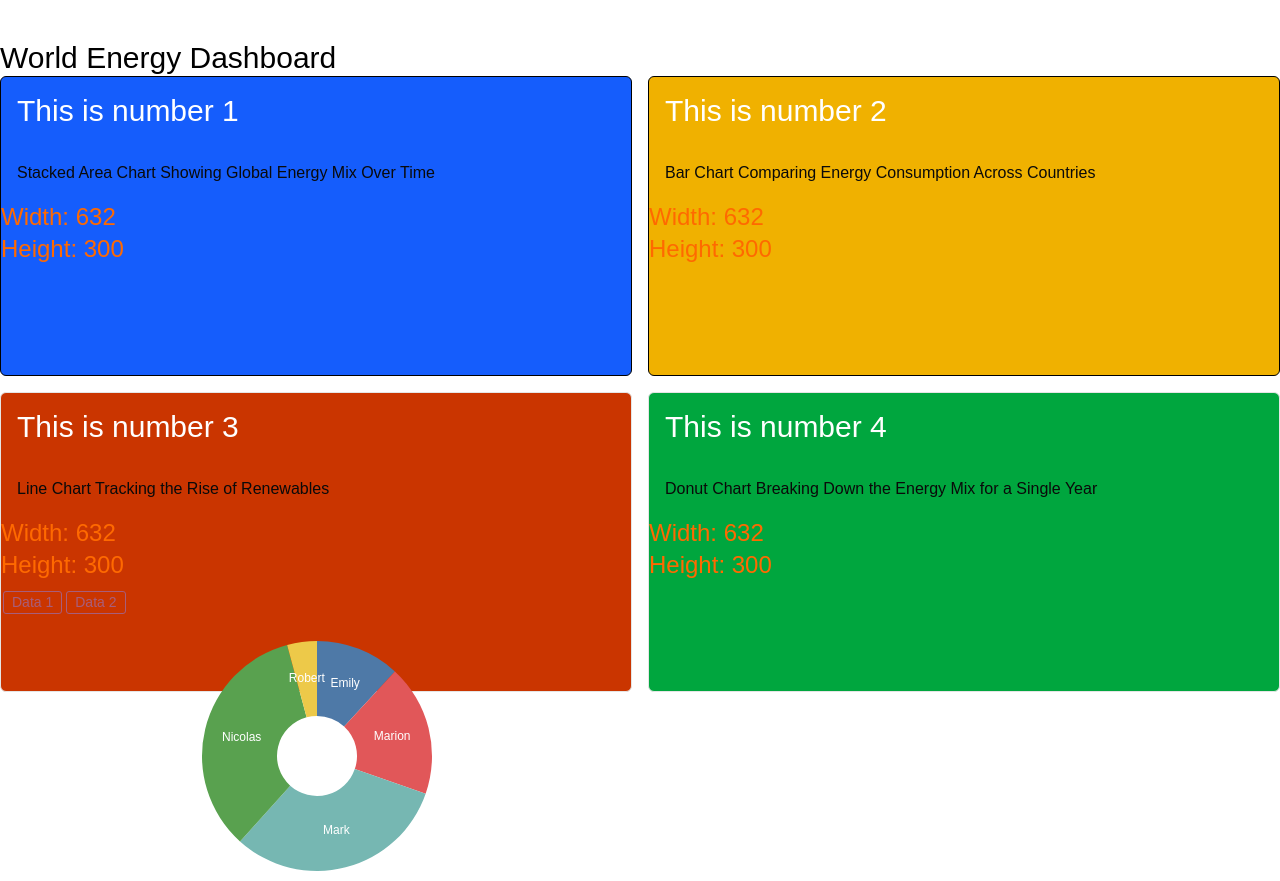
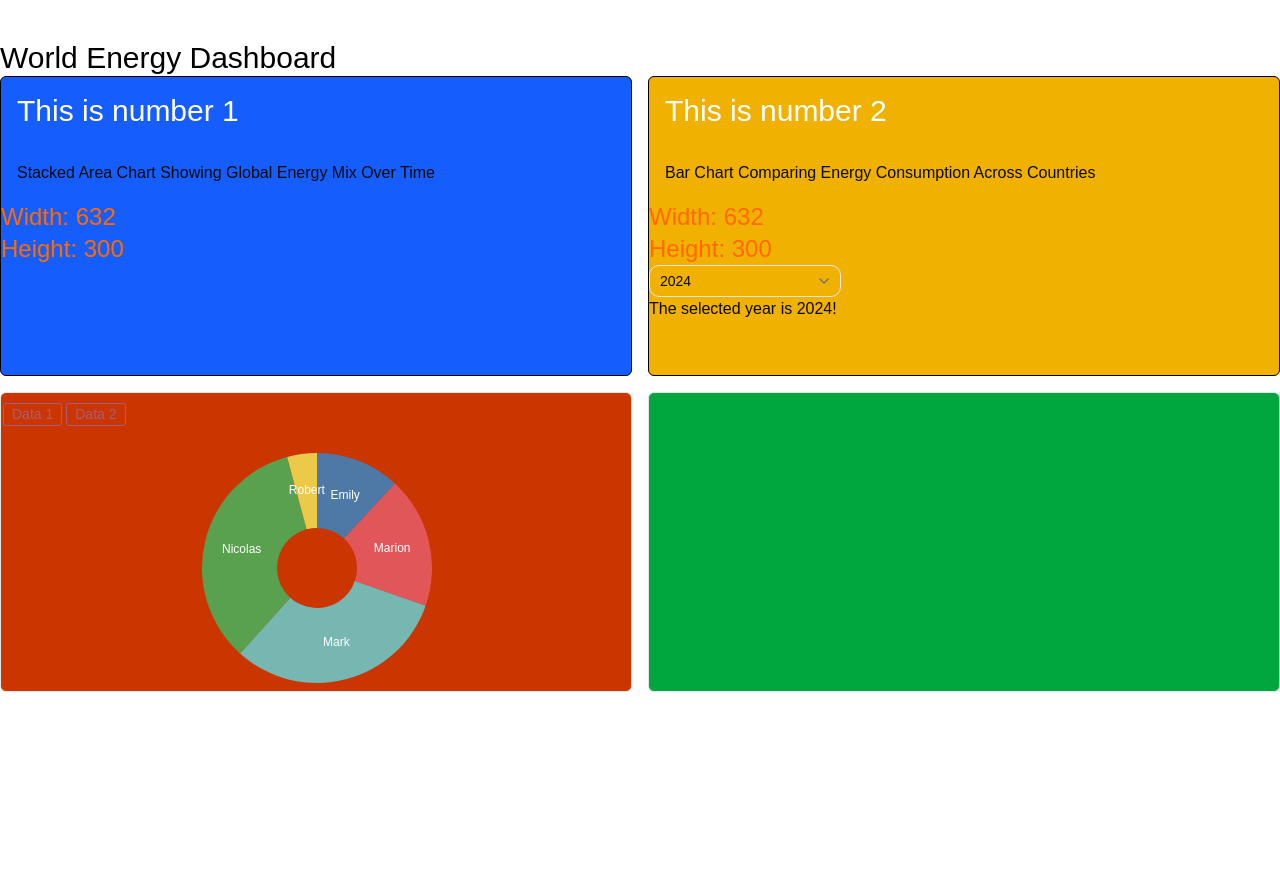
Before and after one commit to kpivert/world_energy_dashboard, a React (Vite) app: page / in a window 1280 px wide. After the commit the page ends 800 px from the top, so only its background shows below. Built offline with nearby package versions, Linux system fonts and the light colour scheme.

Commit message:
Add dropdown

```diff
--- a/src/App.jsx
+++ b/src/App.jsx
@@ -4,6 +4,15 @@
 import { data } from "./data.js";
 import { data2024, ResponsiveDonut } from "./Donut.jsx";
 import { DonutDatasetTransition } from "./donut-multiple-datasets.js";
+import {
+  Select,
+  SelectContent,
+  SelectGroup,
+  SelectItem,
+  SelectLabel,
+  SelectTrigger,
+  SelectValue,
+} from "@/components/ui/select";
 
 function App() {
   const chart1Ref = useRef(null);
@@ -33,7 +42,15 @@
       value: value,
     }));
 
-  console.log(result);
+  const years = [...new Set(data.map((d) => d.year))].reverse();
+
+  const [year, setYear] = useState("2024");
+
+  // console.log(result);
+
+  // console.log([...new Set(data.map((d) => d.year))]);
+
+  console.log(years);
 
   return (
     <>
@@ -73,6 +90,23 @@
                 <br />
                 Height: {chart2Size.height}
               </p>
+              <Select value={year} onValueChange={setYear}>
+                <SelectTrigger className="w-full max-w-48">
+                  {/* <SelectValue placeholder="Select a Year" /> */}
+                  <SelectValue placeholder="Select a Year" />
+                </SelectTrigger>
+                <SelectContent>
+                  <SelectGroup>
+                    <SelectLabel>Years</SelectLabel>
+                    {years.map((y) => (
+                      <SelectItem key={y} value={String(y)}>
+                        {y}
+                      </SelectItem>
+                    ))}
+                  </SelectGroup>
+                </SelectContent>
+              </Select>
+              <p>The selected year is {year}!</p>
             </div>
           </div>
           <div className="gap-y-28"></div>
@@ -81,13 +115,13 @@
             <div
               ref={chart3Ref}
               className="bg-orange-700 h-100 md:h-75 border rounded-sm">
-              <p className="p-4 text-3xl text-white">This is number 3</p>
+              {/* <p className="p-4 text-3xl text-white">This is number 3</p>
               <p className="p-4">Line Chart Tracking the Rise of Renewables</p>
               <p className="text-2xl text-orange-500">
                 Width: {chart3Size.width}
                 <br />
                 Height: {chart3Size.height}
-              </p>
+              </p> */}
               <DonutDatasetTransition
                 width={chart3Size.width}
                 height={chart3Size.height}
@@ -96,7 +130,7 @@
             <div
               ref={chart4Ref}
               className="bg-green-600 border rounded-sm h-100 md:h-75">
-              <p className="p-4 text-3xl text-white">This is number 4</p>
+              {/* <p className="p-4 text-3xl text-white">This is number 4</p>
               <p className="p-4">
                 Donut Chart Breaking Down the Energy Mix for a Single Year
               </p>
@@ -104,7 +138,7 @@
                 Width: {chart4Size.width}
                 <br />
                 Height: {chart4Size.height}
-              </p>
+              </p> */}
               <ResponsiveDonut
                 data2024={data2024}
                 width={chart4Size.width}
--- /dev/null
+++ b/src/components/ui/select.jsx
@@ -0,0 +1,182 @@
+import * as React from "react"
+import { Select as SelectPrimitive } from "radix-ui"
+
+import { cn } from "@/lib/utils"
+import { ChevronDownIcon, CheckIcon, ChevronUpIcon } from "lucide-react"
+
+function Select({
+  ...props
+}) {
+  return <SelectPrimitive.Root data-slot="select" {...props} />;
+}
+
+function SelectGroup({
+  className,
+  ...props
+}) {
+  return (
+    <SelectPrimitive.Group
+      data-slot="select-group"
+      className={cn("scroll-my-1 p-1", className)}
+      {...props} />
+  );
+}
+
+function SelectValue({
+  ...props
+}) {
+  return <SelectPrimitive.Value data-slot="select-value" {...props} />;
+}
+
+function SelectTrigger({
+  className,
+  size = "default",
+  children,
+  ...props
+}) {
+  return (
+    <SelectPrimitive.Trigger
+      data-slot="select-trigger"
+      data-size={size}
+      className={cn(
+        "flex w-fit items-center justify-between gap-1.5 rounded-lg border border-input bg-transparent py-2 pr-2 pl-2.5 text-sm whitespace-nowrap transition-colors outline-none select-none focus-visible:border-ring focus-visible:ring-3 focus-visible:ring-ring/50 disabled:cursor-not-allowed disabled:opacity-50 aria-invalid:border-destructive aria-invalid:ring-3 aria-invalid:ring-destructive/20 data-placeholder:text-muted-foreground data-[size=default]:h-8 data-[size=sm]:h-7 data-[size=sm]:rounded-[min(var(--radius-md),10px)] *:data-[slot=select-value]:line-clamp-1 *:data-[slot=select-value]:flex *:data-[slot=select-value]:items-center *:data-[slot=select-value]:gap-1.5 dark:bg-input/30 dark:hover:bg-input/50 dark:aria-invalid:border-destructive/50 dark:aria-invalid:ring-destructive/40 [&_svg]:pointer-events-none [&_svg]:shrink-0 [&_svg:not([class*='size-'])]:size-4",
+        className
+      )}
+      {...props}>
+      {children}
+      <SelectPrimitive.Icon asChild>
+        <ChevronDownIcon className="pointer-events-none size-4 text-muted-foreground" />
+      </SelectPrimitive.Icon>
+    </SelectPrimitive.Trigger>
+  );
+}
+
+function SelectContent({
+  className,
+  children,
+  position = "item-aligned",
+  align = "center",
+  ...props
+}) {
+  return (
+    <SelectPrimitive.Portal>
+      <SelectPrimitive.Content
+        data-slot="select-content"
+        data-align-trigger={position === "item-aligned"}
+        className={cn(
+          "relative z-50 max-h-(--radix-select-content-available-height) min-w-36 origin-(--radix-select-content-transform-origin) overflow-x-hidden overflow-y-auto rounded-lg bg-popover text-popover-foreground shadow-md ring-1 ring-foreground/10 duration-100 data-[align-trigger=true]:animate-none data-[side=bottom]:slide-in-from-top-2 data-[side=left]:slide-in-from-right-2 data-[side=right]:slide-in-from-left-2 data-[side=top]:slide-in-from-bottom-2 data-open:animate-in data-open:fade-in-0 data-open:zoom-in-95 data-closed:animate-out data-closed:fade-out-0 data-closed:zoom-out-95",
+          position ==="popper"&&"data-[side=bottom]:translate-y-1 data-[side=left]:-translate-x-1 data-[side=right]:translate-x-1 data-[side=top]:-translate-y-1",
+          className
+        )}
+        position={position}
+        align={align}
+        {...props}>
+        <SelectScrollUpButton />
+        <SelectPrimitive.Viewport
+          data-position={position}
+          className={cn(
+            "data-[position=popper]:h-(--radix-select-trigger-height) data-[position=popper]:w-full data-[position=popper]:min-w-(--radix-select-trigger-width)",
+            position === "popper" && ""
+          )}>
+          {children}
+        </SelectPrimitive.Viewport>
+        <SelectScrollDownButton />
+      </SelectPrimitive.Content>
+    </SelectPrimitive.Portal>
+  );
+}
+
+function SelectLabel({
+  className,
+  ...props
+}) {
+  return (
+    <SelectPrimitive.Label
+      data-slot="select-label"
+      className={cn("px-1.5 py-1 text-xs text-muted-foreground", className)}
+      {...props} />
+  );
+}
+
+function SelectItem({
+  className,
+  children,
+  ...props
+}) {
+  return (
+    <SelectPrimitive.Item
+      data-slot="select-item"
+      className={cn(
+        "relative flex w-full cursor-default items-center gap-1.5 rounded-md py-1 pr-8 pl-1.5 text-sm outline-hidden select-none focus:bg-accent focus:text-accent-foreground not-data-[variant=destructive]:focus:**:text-accent-foreground data-disabled:pointer-events-none data-disabled:opacity-50 [&_svg]:pointer-events-none [&_svg]:shrink-0 [&_svg:not([class*='size-'])]:size-4 *:[span]:last:flex *:[span]:last:items-center *:[span]:last:gap-2",
+        className
+      )}
+      {...props}>
+      <span
+        className="pointer-events-none absolute right-2 flex size-4 items-center justify-center">
+        <SelectPrimitive.ItemIndicator>
+          <CheckIcon className="pointer-events-none" />
+        </SelectPrimitive.ItemIndicator>
+      </span>
+      <SelectPrimitive.ItemText>{children}</SelectPrimitive.ItemText>
+    </SelectPrimitive.Item>
+  );
+}
+
+function SelectSeparator({
+  className,
+  ...props
+}) {
+  return (
+    <SelectPrimitive.Separator
+      data-slot="select-separator"
+      className={cn("pointer-events-none -mx-1 my-1 h-px bg-border", className)}
+      {...props} />
+  );
+}
+
+function SelectScrollUpButton({
+  className,
+  ...props
+}) {
+  return (
+    <SelectPrimitive.ScrollUpButton
+      data-slot="select-scroll-up-button"
+      className={cn(
+        "z-10 flex cursor-default items-center justify-center bg-popover py-1 [&_svg:not([class*='size-'])]:size-4",
+        className
+      )}
+      {...props}>
+      <ChevronUpIcon />
+    </SelectPrimitive.ScrollUpButton>
+  );
+}
+
+function SelectScrollDownButton({
+  className,
+  ...props
+}) {
+  return (
+    <SelectPrimitive.ScrollDownButton
+      data-slot="select-scroll-down-button"
+      className={cn(
+        "z-10 flex cursor-default items-center justify-center bg-popover py-1 [&_svg:not([class*='size-'])]:size-4",
+        className
+      )}
+      {...props}>
+      <ChevronDownIcon />
+    </SelectPrimitive.ScrollDownButton>
+  );
+}
+
+export {
+  Select,
+  SelectContent,
+  SelectGroup,
+  SelectItem,
+  SelectLabel,
+  SelectScrollDownButton,
+  SelectScrollUpButton,
+  SelectSeparator,
+  SelectTrigger,
+  SelectValue,
+}
```
